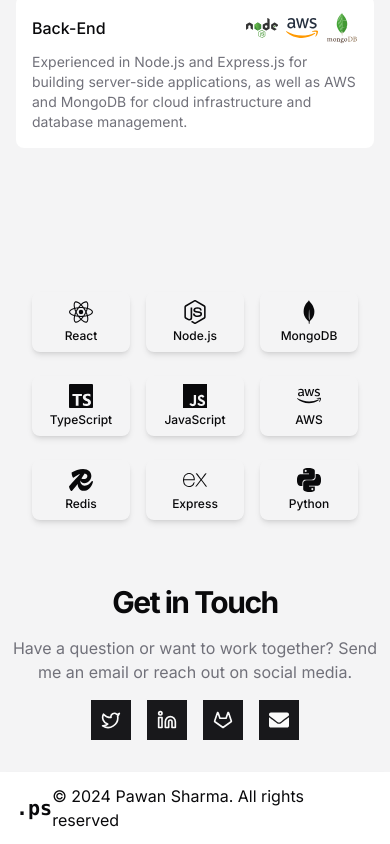
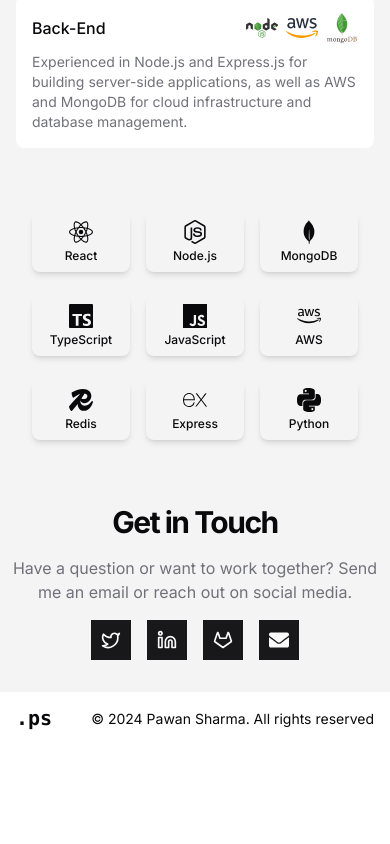
Before and after one commit to pawan43563/portfolio, a Next.js app: page / in a window 390 px wide. Shown: the part 1674-2518 px from the top of the page. After the commit the page ends 2418 px from the top, so only its background shows below. Built offline with nearby package versions, Linux system fonts and the light colour scheme.

Commit message:
styling done

```diff
--- a/src/components/Footer/index.tsx
+++ b/src/components/Footer/index.tsx
@@ -1,6 +1,7 @@
 
 import Link from "next/link";
 import ContactForm from "./Contact-Form";
+import "./styles.scss";
 
 const Footer = () => {
 
@@ -11,7 +12,7 @@ const Footer = () => {
         <div className="shadow-md navbar mt-8">
       <div className="container mx-auto px-4 py-3 flex items-center justify-between">
         <div className="text-xl font-bold text-gray-800 font-mono">.ps</div>
-        <p>© 2024 Pawan Sharma. All rights reserved</p>
+        <p className="copyright-message">© 2024 Pawan Sharma. All rights reserved</p>
         </div>
       </div>
       </footer>
--- /dev/null
+++ b/src/components/Footer/styles.scss
@@ -0,0 +1,6 @@
+
+@media screen and (max-width: 432px) {
+    .copyright-message {
+        font-size: 14px;
+    }
+}
--- a/src/components/Tech-Logos.tsx
+++ b/src/components/Tech-Logos.tsx
@@ -14,7 +14,7 @@ const technologies = [
 
 export default function TechLogos() {
   return (
-    <div className="max-w-2xl px-4 py-8 mt-20">
+    <div className="max-w-2xl px-4 py-8 lg:mt-20">
       <div className="grid gap-6">
         <div className="grid grid-cols-3 gap-4">
           {technologies.slice(0, 3).map((tech) => (
```
